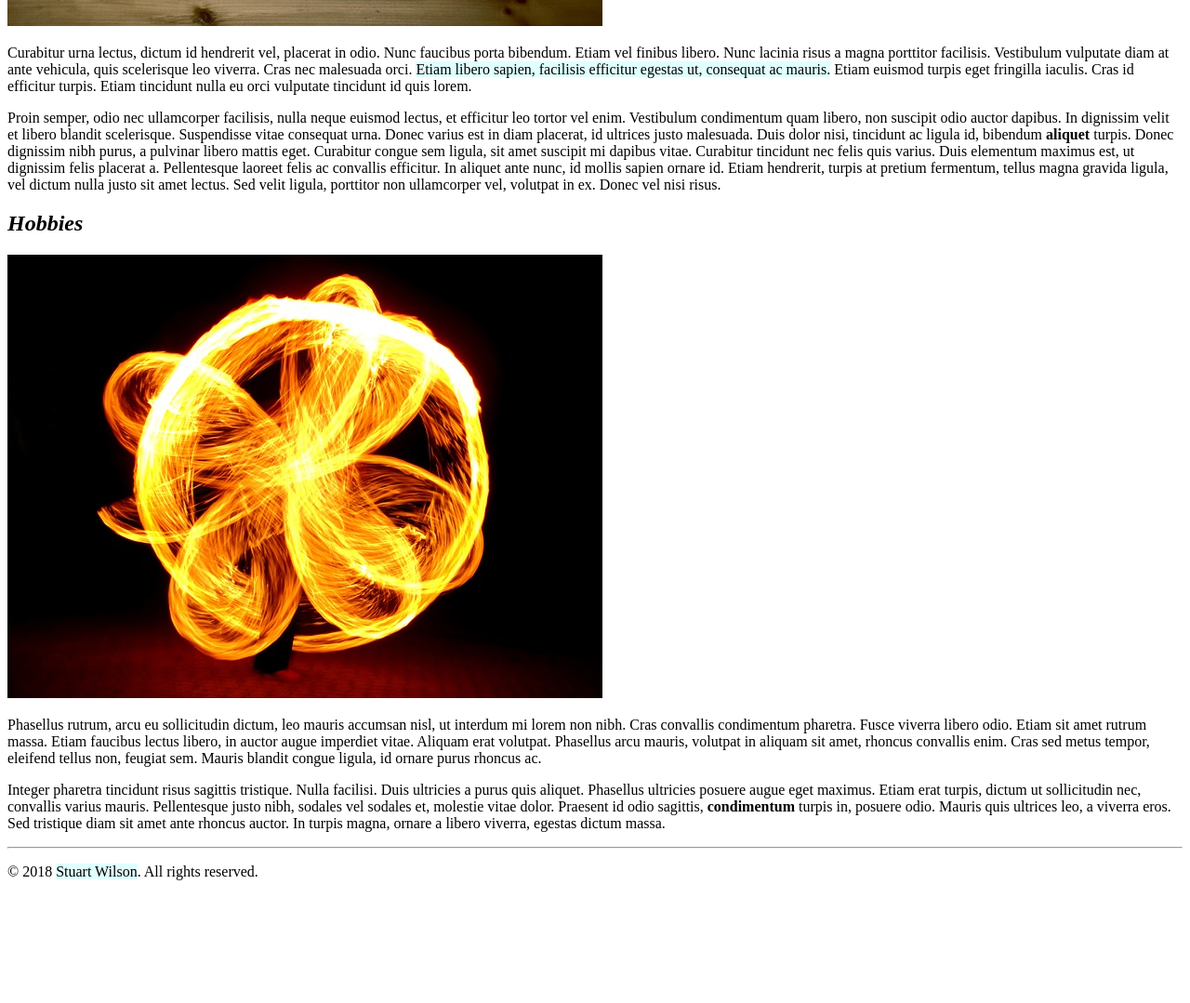
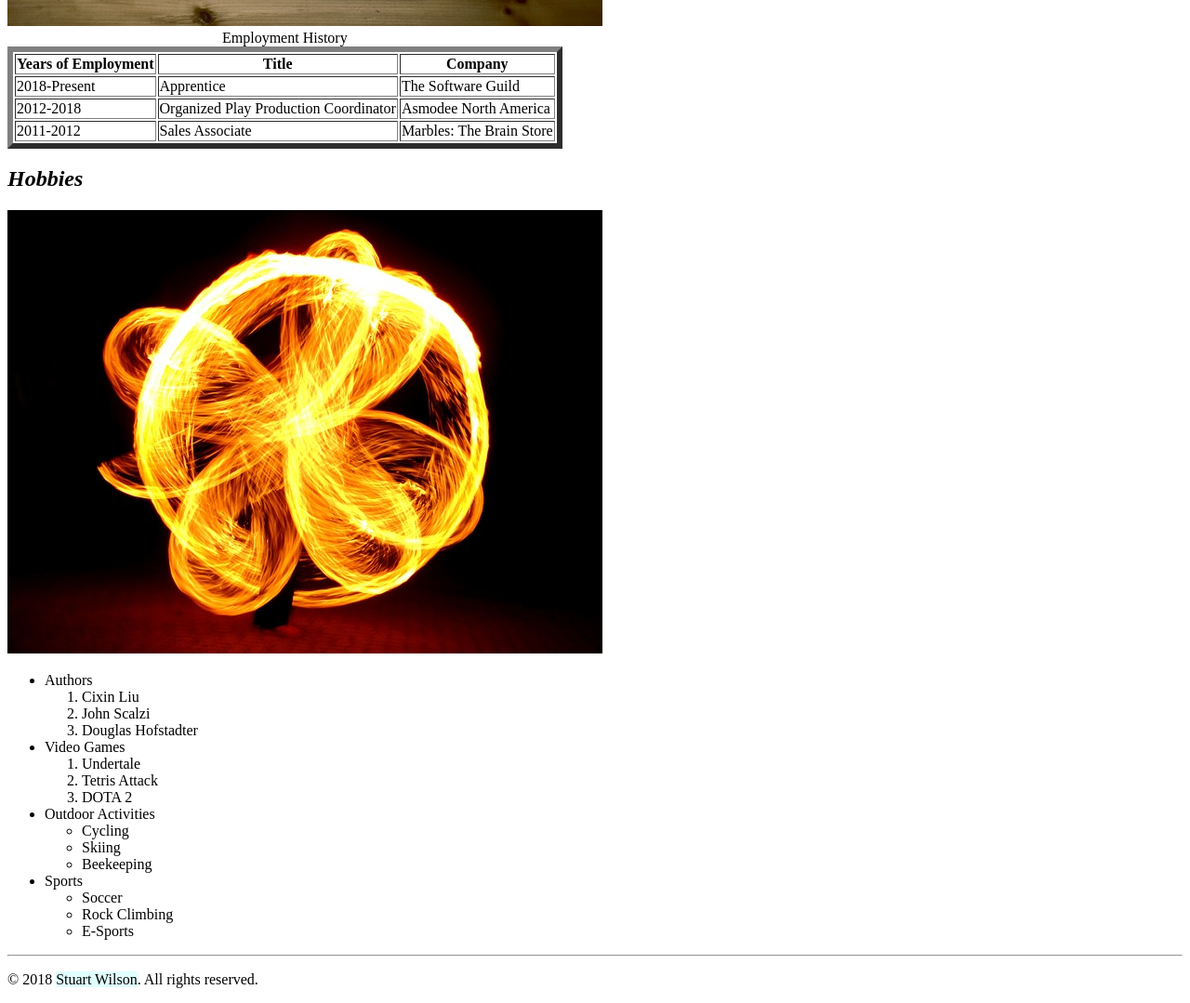
Before and after one commit to Tuzgai/IntroToWebDevelopmentAssignments, a plain HTML site: page portfolio/index.html in a window 1280 px wide. Shown: the part 1301-2380 px from the top of the page at 93% size. Before the commit the page ends 2264 px from the top, so only its background shows below. Drawn offline with Linux system fonts and the light colour scheme.

Commit message:
Code-along: Adding tables, lists and forms

```diff
--- a/portfolio/index.html
+++ b/portfolio/index.html
@@ -10,11 +10,11 @@ The pixabay file IDs can be found in each image name.
 
 <html lang="en">
     <head>
-        <title>John's Portfolio</title>
+        <title>Stuart's Portfolio</title>
     </head>
     <body>
         <header>
-            <h1>Portfolio for John Doe</h1>
+            <h1>Portfolio for Stuart Wilson</h1>
         </header>
 
         <hr />
@@ -43,24 +43,61 @@ The pixabay file IDs can be found in each image name.
                 <a href="index.html">
                     <img src="images/pastexperiences-336378_640.jpg" alt="Past Experiences"/>
                 </a>
-                <p>
-                    Curabitur urna lectus, dictum id hendrerit vel, placerat in odio. Nunc faucibus porta bibendum. Etiam vel finibus libero. Nunc lacinia risus a magna porttitor facilisis. Vestibulum vulputate diam at ante vehicula, quis scelerisque leo viverra. Cras nec malesuada orci. <span style="background-color: lightcyan">Etiam libero sapien, facilisis efficitur egestas ut, consequat ac mauris.</span> Etiam euismod turpis eget fringilla iaculis. Cras id efficitur turpis. Etiam tincidunt nulla eu orci vulputate tincidunt id quis lorem.
-                </p>
-                <p>
-                    Proin semper, odio nec ullamcorper facilisis, nulla neque euismod lectus, et efficitur leo tortor vel enim. Vestibulum condimentum quam libero, non suscipit odio auctor dapibus. In dignissim velit et libero blandit scelerisque. Suspendisse vitae consequat urna. Donec varius est in diam placerat, id ultrices justo malesuada. Duis dolor nisi, tincidunt ac ligula id, bibendum <strong>aliquet</strong> turpis. Donec dignissim nibh purus, a pulvinar libero mattis eget. Curabitur congue sem ligula, sit amet suscipit mi dapibus vitae. Curabitur tincidunt nec felis quis varius. Duis elementum maximus est, ut dignissim felis placerat a. Pellentesque laoreet felis ac convallis efficitur. In aliquet ante nunc, id mollis sapien ornare id. Etiam hendrerit, turpis at pretium fermentum, tellus magna gravida ligula, vel dictum nulla justo sit amet lectus. Sed velit ligula, porttitor non ullamcorper vel, volutpat in ex. Donec vel nisi risus.
-                </p>
+                <table border="6">
+                    <caption>Employment History</caption>
+                    <tr>
+                        <th>Years of Employment</th>
+                        <th>Title</th>
+                        <th>Company</th>
+                    </tr>
+                    <tr>
+                        <td>2018-Present</td>
+                        <td>Apprentice</td>
+                        <td>The Software Guild</td>
+                    </tr>
+                    <tr>
+                        <td>2012-2018</td>
+                        <td>Organized Play Production Coordinator</td>
+                        <td>Asmodee North America</td>
+                    </tr>
+                    <tr>
+                        <td>2011-2012</td>
+                        <td>Sales Associate</td>
+                        <td>Marbles: The Brain Store</td>
+                    </tr>
+                </table>
             </article>
             <article id="hobbies">
                 <h2><em>Hobbies</em></h2>
                 <a href="index.html">
                     <img src="images/hobbies-1021224_640.jpg" alt="Hobbies" />
                 </a>
-                <p>
-                    Phasellus rutrum, arcu eu sollicitudin dictum, leo mauris accumsan nisl, ut interdum mi lorem non nibh. Cras convallis condimentum pharetra. Fusce viverra libero odio. Etiam sit amet rutrum massa. Etiam faucibus lectus libero, in auctor augue imperdiet vitae. Aliquam erat volutpat. Phasellus arcu mauris, volutpat in aliquam sit amet, rhoncus convallis enim. Cras sed metus tempor, eleifend tellus non, feugiat sem. Mauris blandit congue ligula, id ornare purus rhoncus ac.
-                </p>
-                <p>
-                    Integer pharetra tincidunt risus sagittis tristique. Nulla facilisi. Duis ultricies a purus quis aliquet. Phasellus ultricies posuere augue eget maximus. Etiam erat turpis, dictum ut sollicitudin nec, convallis varius mauris. Pellentesque justo nibh, sodales vel sodales et, molestie vitae dolor. Praesent id odio sagittis, <strong>condimentum</strong> turpis in, posuere odio. Mauris quis ultrices leo, a viverra eros. Sed tristique diam sit amet ante rhoncus auctor. In turpis magna, ornare a libero viverra, egestas dictum massa.
-                </p>
+                <ul>
+                    <li>Authors</li>
+                    <ol>
+                        <li>Cixin Liu</li>
+                        <li>John Scalzi</li>
+                        <li>Douglas Hofstadter</li>
+                    </ol>
+                    <li>Video Games</li>
+                    <ol>
+                        <li>Undertale</li>
+                        <li>Tetris Attack</li>
+                        <li>DOTA 2</li>
+                    </ol>
+                    <li>Outdoor Activities</li>
+                    <ul>
+                        <li>Cycling</li>
+                        <li>Skiing</li>
+                        <li>Beekeeping</li>
+                    </ul>
+                    <li>Sports</li>
+                    <ul>
+                        <li>Soccer</li>
+                        <li>Rock Climbing</li>
+                        <li>E-Sports</li>
+                    </ul>
+                </ul>
             </article>
         </section>
 
```
Also changed, not shown: portfolio/contact.html (+40 -2 lines).
